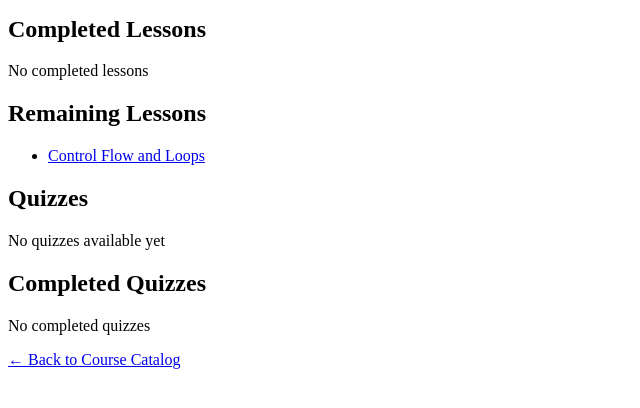
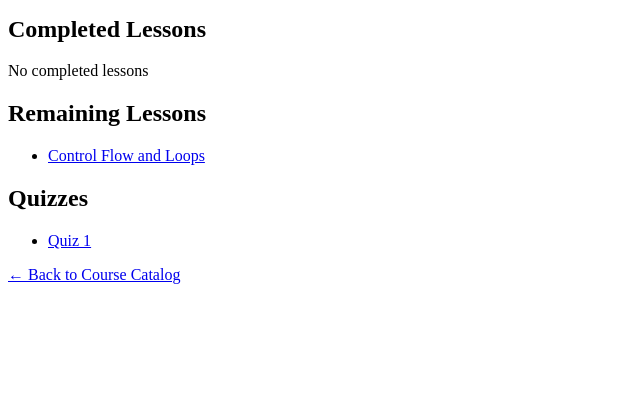
Before and after one commit to alecchendev/noobular-alpha, a Flask app: page /course/1 in a window 1280 px wide. Shown: the part 234-642 px from the top of the page, without its empty margins (0-640 px from the left). Run offline with Flask 3, Linux system fonts and the light colour scheme; data comes from the database, SQL or seed files in the repository; tables that the repository leaves empty hold one stand-in row (values such as "Sample post"); some libraries are stand-ins or nearby versions.

Commit message:
Spawn a stub quiz after X knowledge points completed

```diff
--- a/main.py
+++ b/main.py
@@ -87,6 +87,24 @@ def init_database() -> None:
         created_at TIMESTAMP DEFAULT CURRENT_TIMESTAMP,
         FOREIGN KEY (knowledge_point_id) REFERENCES knowledge_points (id),
         FOREIGN KEY (prerequisite_id) REFERENCES knowledge_points (id)
+    )""")
+
+    # Create quizzes table
+    cursor.execute("""CREATE TABLE IF NOT EXISTS quizzes (
+        id INTEGER PRIMARY KEY,
+        course_id INTEGER NOT NULL,
+        created_at TIMESTAMP DEFAULT CURRENT_TIMESTAMP,
+        FOREIGN KEY (course_id) REFERENCES courses (id)
+    )""")
+
+    # Create quiz_questions table (links quizzes to questions)
+    cursor.execute("""CREATE TABLE IF NOT EXISTS quiz_questions (
+        id INTEGER PRIMARY KEY,
+        quiz_id INTEGER NOT NULL,
+        question_id INTEGER NOT NULL,
+        created_at TIMESTAMP DEFAULT CURRENT_TIMESTAMP,
+        FOREIGN KEY (quiz_id) REFERENCES quizzes (id),
+        FOREIGN KEY (question_id) REFERENCES questions (id)
     )""")
 
     print("✅ Database tables created successfully!")
@@ -186,6 +204,13 @@ class Course:
     id: int
     title: str
     lessons: List[Lesson]
+
+
+@dataclass
+class Quiz:
+    id: int
+    course_id: int
+    questions: List[Question]
 
 
 @dataclass
@@ -648,6 +673,9 @@ def index() -> str:
 CORRECT_COUNT_THRESHOLD = 2
 # percentage of wrong:right ratio to which you will fail and have to restart a lesson
 INCORRECT_RATIO_FAIL_THRESHOLD = 0.6  # 3/5
+# number of knowledge points completed before a quiz is ready
+QUIZ_KNOWLEDGE_POINT_COUNT_THRESHOLD = 3  # 15
+# TODO: have a cutoff of knowledge points before they must take a quiz
 
 
 @app.route("/course/<int:course_id>")
@@ -701,12 +729,50 @@ def course_page(course_id: int) -> str:
 
         remaining_lessons.append(lesson)
 
+    # Check if we need to create a new quiz
+    db = get_db()
+    cursor = db.cursor()
+
+    # Get the creation time of the last quiz (or use epoch if no quizzes exist)
+    cursor.execute(
+        "SELECT created_at FROM quizzes WHERE course_id = ? ORDER BY created_at DESC LIMIT 1",
+        (course_id,),
+    )
+    last_quiz_row = cursor.fetchone()
+    last_quiz_time = last_quiz_row[0] if last_quiz_row else "1970-01-01 00:00:00"
+
+    # Count KPs completed after the last quiz using a single query
+    placeholders = ",".join("?" * len(completed_kp_ids))
+    cursor.execute(
+        f"""SELECT COUNT(DISTINCT q.knowledge_point_id)
+            FROM questions q
+            JOIN answers a ON a.question_id = q.id
+            WHERE q.knowledge_point_id IN ({placeholders})
+            AND a.created_at > ?""",
+        (*completed_kp_ids, last_quiz_time),
+    )
+    completed_kps_since_last_quiz = cursor.fetchone()[0]
+
+    # Create a new quiz if threshold is met
+    if completed_kps_since_last_quiz >= QUIZ_KNOWLEDGE_POINT_COUNT_THRESHOLD:
+        cursor.execute("INSERT INTO quizzes (course_id) VALUES (?)", (course_id,))
+        db.commit()
+
+    # Load all quizzes for this course
+    cursor.execute("SELECT id FROM quizzes WHERE course_id = ?", (course_id,))
+    quiz_ids = [row[0] for row in cursor.fetchall()]
+
+    quizzes = []
+    for quiz_id in quiz_ids:
+        quizzes.append(Quiz(id=quiz_id, course_id=course_id, questions=[]))
+
     return render_template(
         "course.html",
         course=course,
         next_lessons=next_lessons,
         completed_lessons=completed_lessons,
         remaining_lessons=remaining_lessons,
+        quizzes=quizzes,
     )
 
 
@@ -888,6 +954,34 @@ def validate() -> tuple[Any, int]:
         ).jsonify()
 
 
+@app.route("/course/<int:course_id>/quiz/<int:quiz_id>")
+def quiz_page(course_id: int, quiz_id: int) -> str:
+    db = get_db()
+    cursor = db.cursor()
+
+    # Verify quiz exists and belongs to course
+    cursor.execute(
+        "SELECT id FROM quizzes WHERE id = ? AND course_id = ?", (quiz_id, course_id)
+    )
+    if not cursor.fetchone():
+        abort(404)
+
+    # For now, just display a stub page
+    return f"""
+    <!DOCTYPE html>
+    <html>
+    <head>
+        <title>Quiz {quiz_id}</title>
+    </head>
+    <body>
+        <h1>Quiz {quiz_id}</h1>
+        <p>Quiz page - Coming soon!</p>
+        <a href="/course/{course_id}">← Back to Course</a>
+    </body>
+    </html>
+    """
+
+
 @app.route("/course/<int:course_id>/lesson/<int:lesson_id>/next", methods=["POST"])
 def lesson_next_lesson_chunk(course_id: int, lesson_id: int) -> str:
     course = load_course_from_db(course_id)
--- a/templates/course.html
+++ b/templates/course.html
@@ -44,10 +44,15 @@
     {% endif %}
 
     <h2>Quizzes</h2>
-    <p>No quizzes available yet</p>
-
-    <h2>Completed Quizzes</h2>
-    <p>No completed quizzes</p>
+    {% if quizzes|length > 0 %}
+        <ul>
+        {% for quiz in quizzes %}
+            <li><a href="/course/{{ course.id }}/quiz/{{ quiz.id }}">Quiz {{ loop.index }}</a></li>
+        {% endfor %}
+        </ul>
+    {% else %}
+        <p>No quizzes available yet</p>
+    {% endif %}
 
     <a href="/">← Back to Course Catalog</a>
 </body>
```
